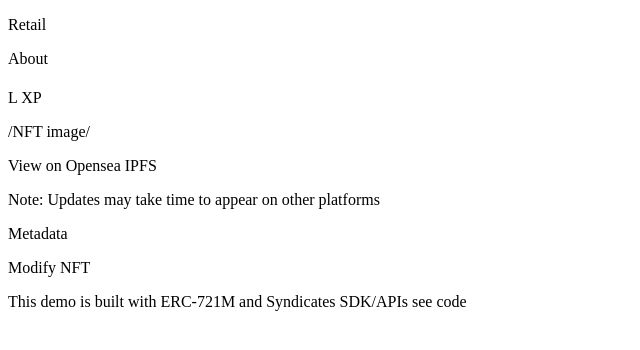
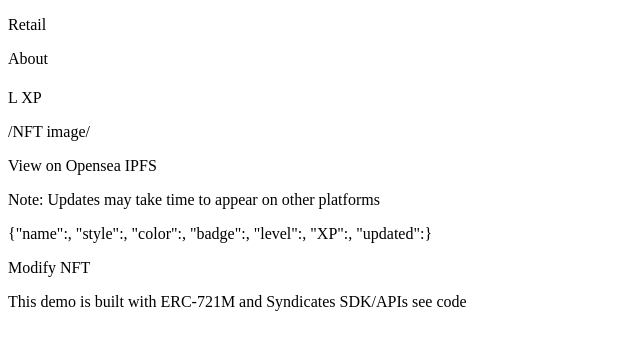
Before and after one commit to ianDAOs/demo-721m-api-frontend, a React (Create React App) app: page / in a window 1280 px wide. Shown: the top 350 px of the page, without its empty margins (0-640 px from the left). Built offline with nearby package versions, Linux system fonts and the light colour scheme; no server answers.

Commit message:
Add metadata to Metadata component

```diff
--- a/src/components/Main.js
+++ b/src/components/Main.js
@@ -26,7 +26,7 @@
         <div>
             <Title metadata={metadata} />
             <Nft />
-            <Metadata />
+            <Metadata metadata={metadata} />
             <Button />
         </div>
     );
--- a/src/components/Metadata.js
+++ b/src/components/Metadata.js
@@ -1,9 +1,19 @@
 import React from 'react';
 
-export default function Metadata() {
+export default function Metadata({ metadata }) {
     return (
         <div>
-            <p>Metadata</p>
+            <p>
+                {'{'}
+                "name":{metadata.name},
+                "style":{metadata.style},
+                "color":{metadata.color},
+                "badge":{metadata.badge},
+                "level":{metadata.level},
+                "XP":{metadata.XP},
+                "updated":{metadata.updated}
+                {'}'}
+            </p>
         </div>
     );
 }
```
